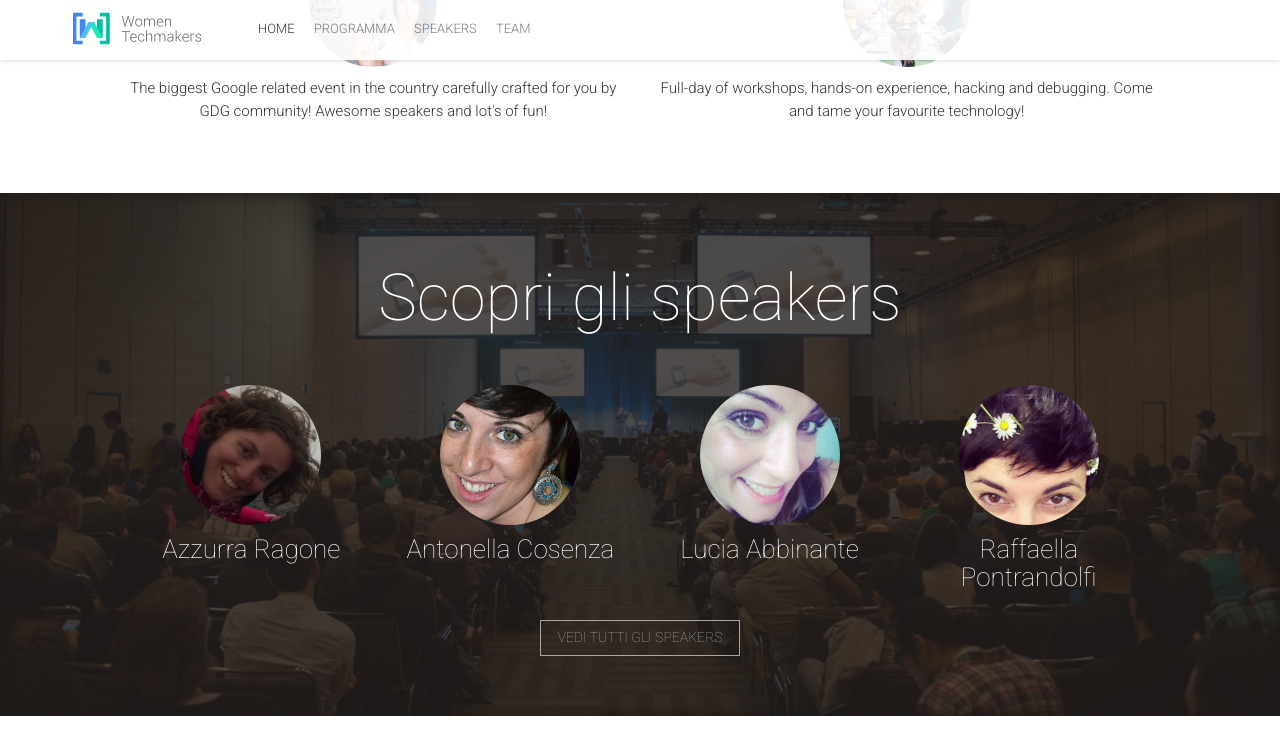
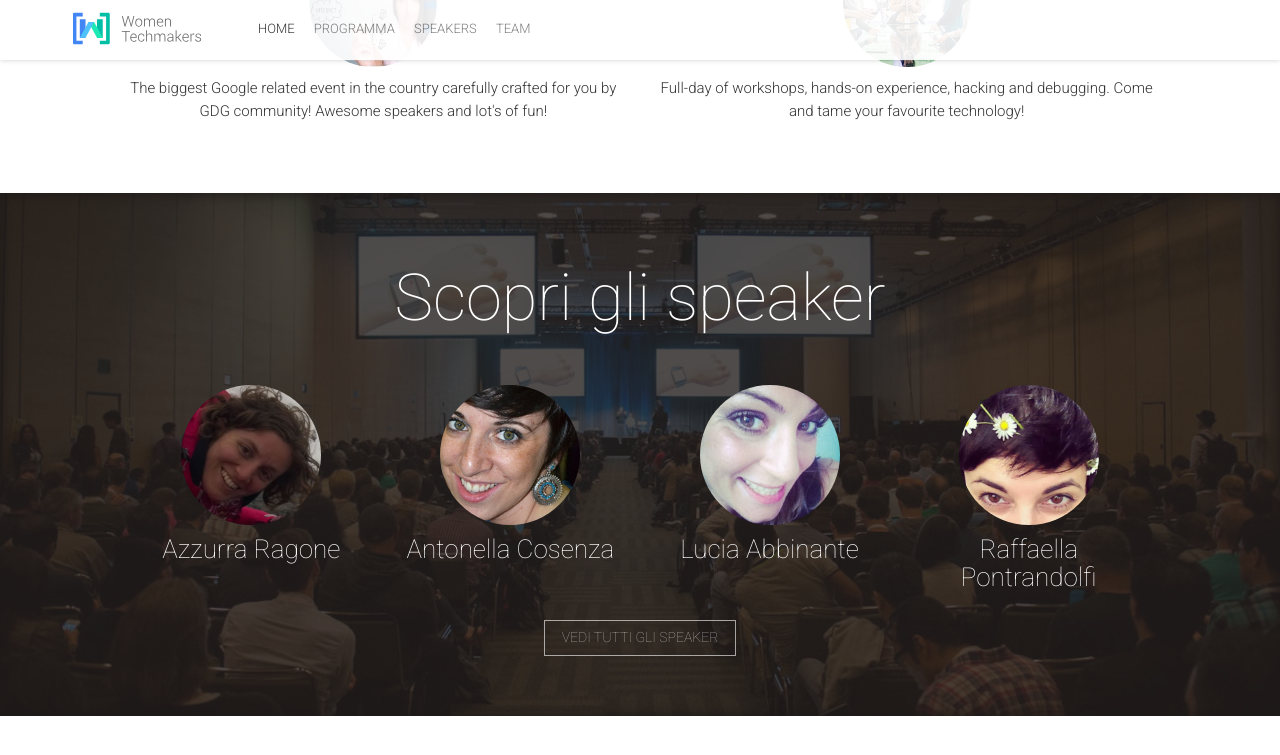
Before and after one commit to gdgbari/wtm2016, a Jekyll site: the page built from index.html, in a window 1280 px wide and 900 px high, scrolled down 1205 px. Shown: the top 755 px of the window. Built offline with Jekyll 4.4.1, drawn with Linux system fonts in a browser that asks for light colours; nearby versions of some CDN libraries; comment, search, counter and statistics services are not loaded.

Commit message:
Update _config.yml

```diff
--- a/_config.yml
+++ b/_config.yml
@@ -73,8 +73,8 @@ latestNewsTitle: "Latest news"
 # Rockstar Speakers Block
 rockstarSpeakersImage: "rockstar-speakers.jpg"
 rockstarSpeakersCount: 4
-rockstarSpeakersTitle: "Scopri gli speakers"
-rockstarSpeakersButtonText: "Vedi tutti gli speakers"
+rockstarSpeakersTitle: "Scopri gli speaker"
+rockstarSpeakersButtonText: "Vedi tutti gli speaker"
 
 # Location Block
 locationBlockTitle: "Location"
```
